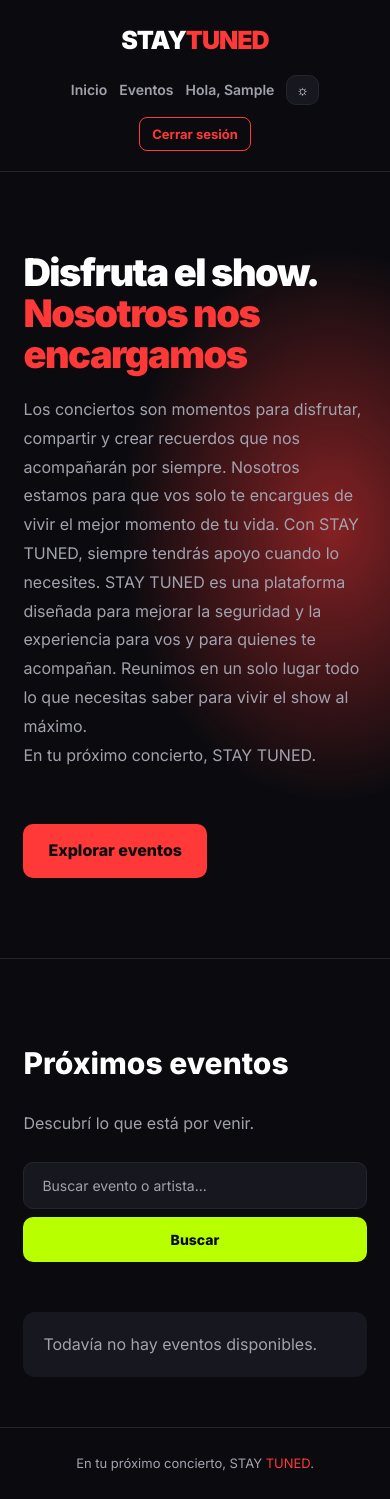
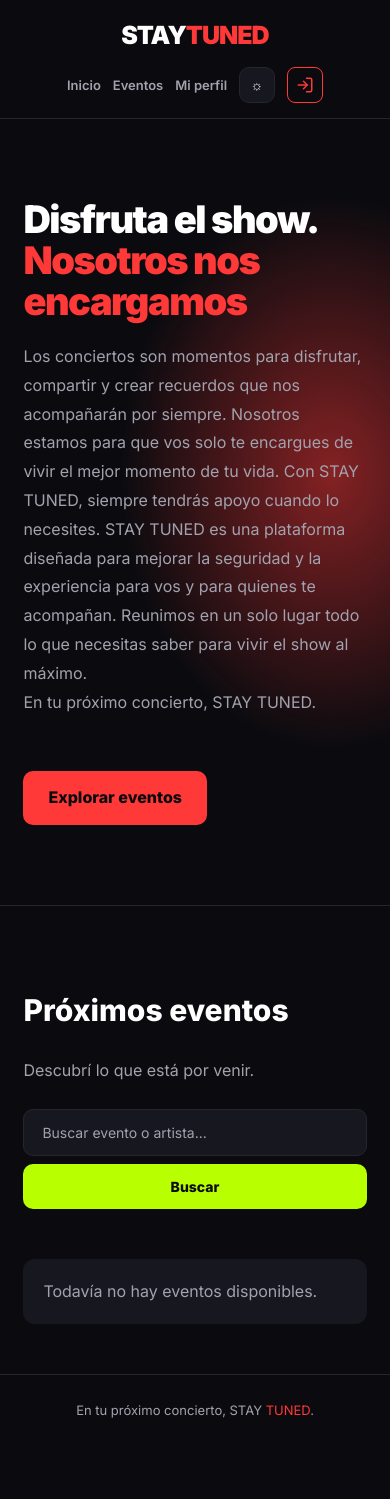
Before and after one commit to constanzamansilla33-crypto/STAY-TUNED, a Django app: page / in a window 390 px wide. After the commit the page ends 1418 px from the top, so only its background shows below. Run offline with Django 5.2, Linux system fonts and the light colour scheme; the visitor is signed in with stand-in values (Sample User, id 1); data that the repository does not hold is empty.

Commit message:
Mejorar navegacion y desplazamiento en dispositivos moviles

```diff
--- a/eventos/static/eventos/css/style.css
+++ b/eventos/static/eventos/css/style.css
@@ -1307,3 +1307,56 @@ footer {
 .credencial-container [hidden] {
     display: none !important;
 }
+
+#eventos {
+    scroll-margin-top: 15px;
+}
+
+@media (max-width: 600px) {
+    #eventos {
+        scroll-margin-top: 70px;
+    }
+}
+
+.texto-movil {
+    display: none;
+}
+
+@media (max-width: 600px) {
+    .texto-escritorio {
+        display: none;
+    }
+
+    .texto-movil {
+        display: inline-flex;
+        align-items: center;
+    }
+
+    .encabezado {
+        padding: 15px 4%;
+        gap: 12px;
+    }
+
+    .navegacion {
+        gap: 12px;
+    }
+
+    .navegacion a {
+        font-size: 13px;
+    }
+
+    .boton-logout {
+        display: flex;
+        align-items: center;
+        justify-content: center;
+        width: 36px;
+        height: 36px;
+        padding: 0;
+    }
+
+    .boton-tema {
+        width: 36px;
+        height: 36px;
+        padding: 0;
+    }
+}
--- a/eventos/templates/eventos/base.html
+++ b/eventos/templates/eventos/base.html
@@ -9,7 +9,7 @@
 
     <link rel="manifest" href="{% static 'eventos/manifest.json' %}">
     <meta name="theme-color" content="#0B0B0F">
-    <link rel="stylesheet" href="{% static 'eventos/css/style.css' %}?v=13">
+    <link rel="stylesheet" href="{% static 'eventos/css/style.css' %}?v=15">
 </head>
 
 <body>
--- a/eventos/templates/eventos/navbar.html
+++ b/eventos/templates/eventos/navbar.html
@@ -7,7 +7,10 @@
 
         {% if user.is_authenticated %}
             <a href="{% url 'perfil' %}" class="usuario-nav">
-                Hola, {{ user.first_name|default:user.username }}
+                <span class="texto-escritorio">
+                    Hola, {{ user.first_name|default:user.username }}
+                </span>
+                <span class="texto-movil">Mi perfil</span>
             </a>
         {% else %}
             <a href="{% url 'registro' %}">Registrarse</a>
@@ -20,8 +23,23 @@
         {% if user.is_authenticated %}
             <form method="POST" action="{% url 'logout' %}">
                 {% csrf_token %}
-                <button type="submit" class="boton-logout">
-                    Cerrar sesión
+
+                <button type="submit" class="boton-logout"
+                        aria-label="Cerrar sesión" title="Cerrar sesión">
+
+                    <span class="texto-escritorio">Cerrar sesión</span>
+
+                    <span class="texto-movil" aria-hidden="true">
+                        <svg width="18" height="18" viewBox="0 0 24 24"
+                             fill="none" stroke="currentColor"
+                             stroke-width="2" stroke-linecap="round"
+                             stroke-linejoin="round">
+                            <path d="M10 17l5-5-5-5"/>
+                            <path d="M15 12H3"/>
+                            <path d="M14 3h5a2 2 0 0 1 2 2v14a2 2 0 0 1-2 2h-5"/>
+                        </svg>
+                    </span>
+
                 </button>
             </form>
         {% endif %}
```
